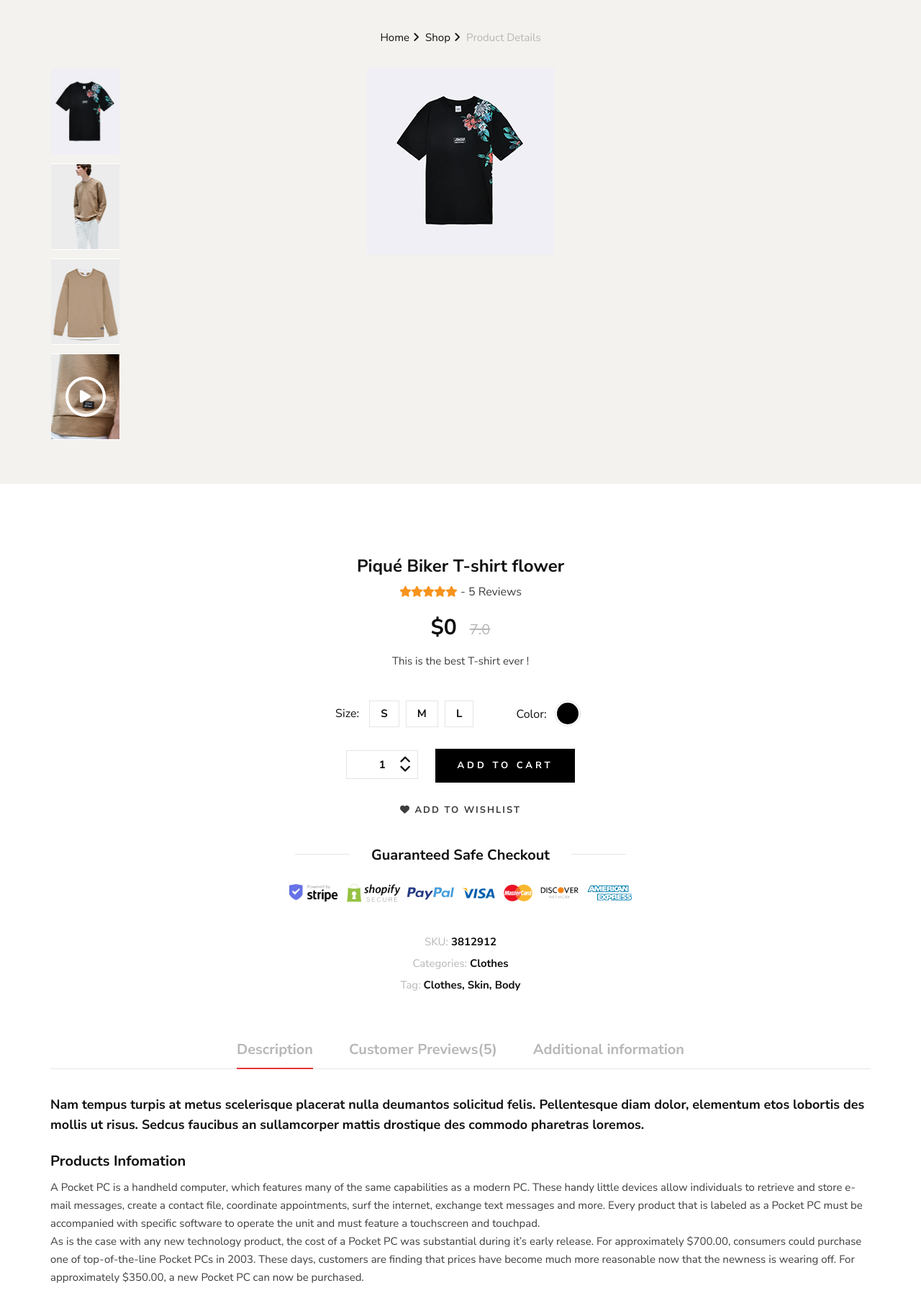
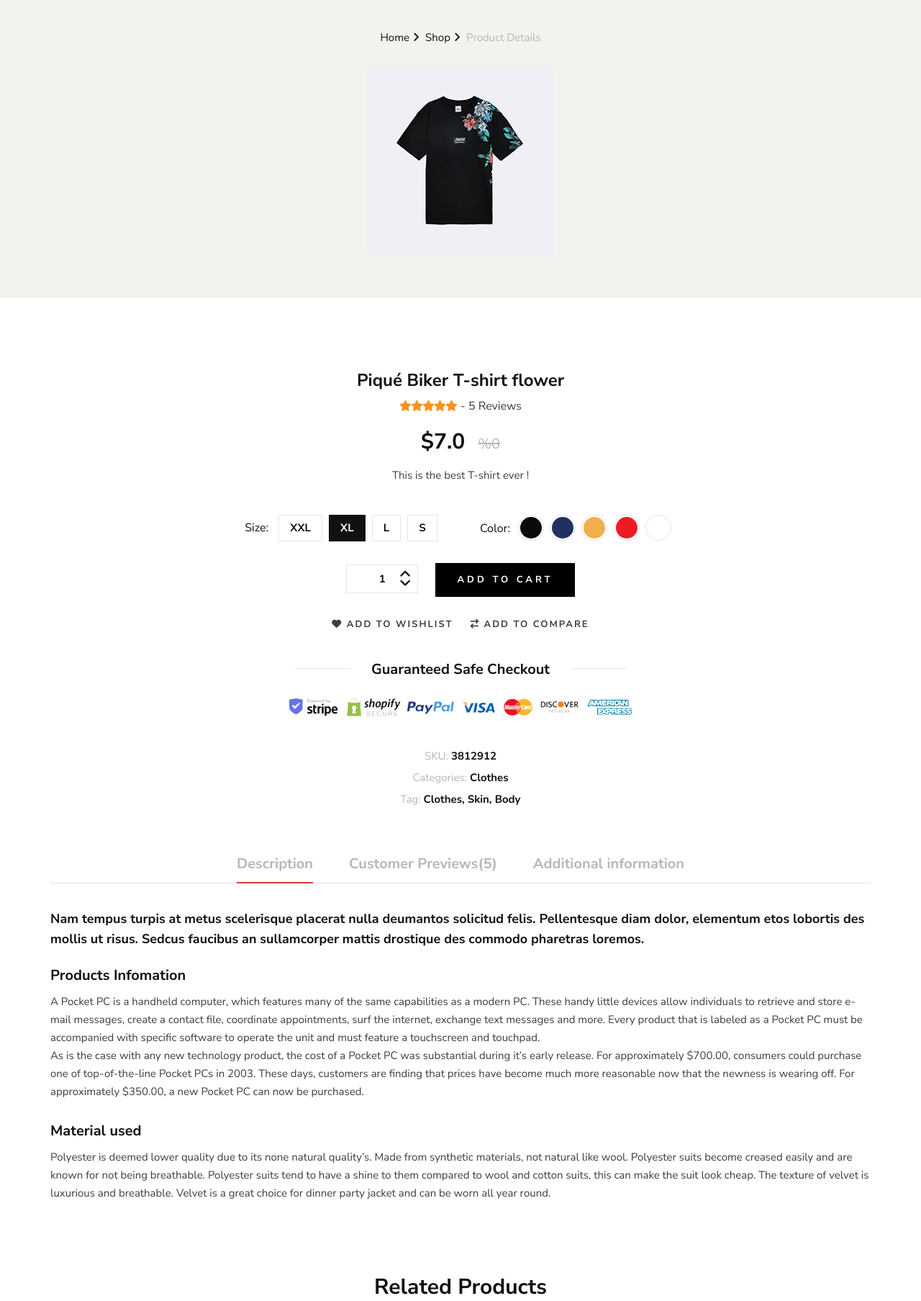
Before and after one commit to islomabdullaev/malefashion-409, a Django app: page /products/1/details in a window 1280 px wide. Shown: the part 155-1962 px from the top of the page at 72% size. Run offline with Django 5.2, Linux system fonts and the light colour scheme; data comes from the database, SQL or seed files in the repository; both versions use the stored data as it was after the commit; some libraries are stand-ins or nearby versions.

Commit message:
shop-part-21

```diff
--- a/config/settings.py
+++ b/config/settings.py
@@ -111,7 +111,7 @@ AUTH_PASSWORD_VALIDATORS = [
 
 LANGUAGE_CODE = 'en-us'
 
-TIME_ZONE = 'UTC'
+TIME_ZONE = 'Asia/Tashkent'
 
 USE_I18N = True
 
--- a/products/admin.py
+++ b/products/admin.py
@@ -3,7 +3,8 @@ from django.contrib import admin
 # models
 from products.models import (
     CategoryModel, BrandModel, SizeModel,
-    ColorModel, TagModel, ProductModel, WishlistModel)
+    ColorModel, TagModel, ProductModel, WishlistModel,
+    ProductImage)
 
 # Register your models here.
 admin.site.register(ProductModel)
@@ -13,3 +14,4 @@ admin.site.register(SizeModel)
 admin.site.register(ColorModel)
 admin.site.register(TagModel)
 admin.site.register(WishlistModel)
+admin.site.register(ProductImage)
--- a/templates/shop-details.html
+++ b/templates/shop-details.html
@@ -10,8 +10,8 @@
                 <div class="row">
                     <div class="col-lg-12">
                         <div class="product__details__breadcrumb">
-                                <a href="{% url 'pages:home' %}">Home</a>
-                                <a href="{% url 'pages:shop' %}">Shop</a>
+                            <a href="./index.html">Home</a>
+                            <a href="./shop.html">Shop</a>
                             <span>Product Details</span>
                         </div>
                     </div>
@@ -19,56 +19,33 @@
                 <div class="row">
                     <div class="col-lg-3 col-md-3">
                         <ul class="nav nav-tabs" role="tablist">
+                            {% for product_image in product.images.all %}
                                 <li class="nav-item">
-                                    <a class="nav-link active" data-toggle="tab" href="#tabs-1" role="tab">
-                                        <div class="product__thumb__pic set-bg" data-setbg="{{ product.image.url }}">
+                                    <a class="nav-link {% if forloop.counter == 1 %} active {% endif %}" data-toggle="tab" href="{% url 'products:details' pk=product.pk %}?#tabs-{{ forloop.counter }}" role="tab">
+                                        <div class="product__thumb__pic set-bg" data-setbg="{{ product_image.image.url }}">
                                         </div>
                                     </a>
                                 </li>
-                                <li class="nav-item">
-                                    <a class="nav-link" data-toggle="tab" href="#tabs-2" role="tab">
-                                        <div class="product__thumb__pic set-bg" data-setbg="{% static 'img/shop-details/thumb-' %}2.png">
-                                        </div>
-                                    </a>
-                                </li>
-                                <li class="nav-item">
-                                    <a class="nav-link" data-toggle="tab" href="#tabs-3" role="tab">
-                                        <div class="product__thumb__pic set-bg" data-setbg="{% static 'img/shop-details/thumb-' %}3.png">
-                                        </div>
-                                    </a>
-                                </li>
-                                <li class="nav-item">
-                                    <a class="nav-link" data-toggle="tab" href="#tabs-4" role="tab">
-                                        <div class="product__thumb__pic set-bg" data-setbg="{% static 'img/shop-details/thumb-' %}4.png">
-                                            <i class="fa fa-play"></i>
-                                        </div>
-                                    </a>
-                                </li>
+                            {% endfor %}
                         </ul>
                     </div>
                     <div class="col-lg-6 col-md-9">
                         <div class="tab-content">
-                                <div class="tab-pane active" id="tabs-1" role="tabpanel">
+                            {% if product.images.all %}
+                                {% for product_image in product.images.all %}
+                                    <div class="tab-pane {% if forloop.counter == 1 %} active {% endif %}" id="tabs-{{ forloop.counter }}" role="tabpanel">
+                                        <div class="product__details__pic__item">
+                                            <img src="{{ product_image.image.url }}" alt="">
+                                        </div>
+                                    </div>
+                                {% endfor %}
+                                {% else %}
+                                    <div class="tab-pane active" id="" role="tabpanel">
                                         <div class="product__details__pic__item">
                                             <img src="{{ product.image.url }}" alt="">
                                         </div>
                                     </div>
-                                <div class="tab-pane" id="tabs-2" role="tabpanel">
-                                    <div class="product__details__pic__item">
-                                        <img src="{% static 'img/shop-details/product-big-' %}3.png" alt="">
-                                    </div>
-                                </div>
-                                <div class="tab-pane" id="tabs-3" role="tabpanel">
-                                    <div class="product__details__pic__item">
-                                        <img src="{% static 'img/shop-details/product-big.png' %}" alt="">
-                                    </div>
-                                </div>
-                                <div class="tab-pane" id="tabs-4" role="tabpanel">
-                                    <div class="product__details__pic__item">
-                                        <img src="{% static 'img/shop-details/product-big-' %}4.png" alt="">
-                                        <a href="https://www.youtube.com/watch?v=8PJ3_p7VqHw&list=RD8PJ3_p7VqHw&start_radio=1" class="video-popup"><i class="fa fa-play"></i></a>
-                                    </div>
-                                </div>
+                            {% endif %}
                         </div>
                     </div>
                 </div>
@@ -88,26 +65,41 @@
                                 <i class="fa fa-star-o"></i>
                                 <span> - {{ product.rating }} Reviews</span>
                             </div>
-                                <h3>${{ product.discount }} <span>{{ product.price }}</span></h3>
+                            <h3>${{ product.price }} <span>%{{ product.discount }}</span></h3>
                             <p>{{ product.description }}</p>
                             <div class="product__details__option">
-                                    {% if not product.category.pk == 9 %}
                                 <div class="product__details__option__size">
                                     <span>Size:</span>
-                                            {% for size in product.sizes.all %}
-                                                <label for="{{ size.title }}">{{ size.title }}
-                                                    <input type="radio" id="{{ size.title }}">
+                                    <label for="xxl">xxl
+                                        <input type="radio" id="xxl">
                                     </label>
-                                            {% endfor %}
+                                    <label class="active" for="xl">xl
+                                        <input type="radio" id="xl">
+                                    </label>
+                                    <label for="l">l
+                                        <input type="radio" id="l">
+                                    </label>
+                                    <label for="sm">s
+                                        <input type="radio" id="sm">
+                                    </label>
                                 </div>
-                                    {% endif %}
                                 <div class="product__details__option__color">
                                     <span>Color:</span>
-                                        {% for color in product.colors.all %}
-                                            <label style="background-color: {{ color.code }};" for="sp-1">
+                                    <label class="c-1" for="sp-1">
                                         <input type="radio" id="sp-1">
                                     </label>
-                                        {% endfor %}
+                                    <label class="c-2" for="sp-2">
+                                        <input type="radio" id="sp-2">
+                                    </label>
+                                    <label class="c-3" for="sp-3">
+                                        <input type="radio" id="sp-3">
+                                    </label>
+                                    <label class="c-4" for="sp-4">
+                                        <input type="radio" id="sp-4">
+                                    </label>
+                                    <label class="c-9" for="sp-9">
+                                        <input type="radio" id="sp-9">
+                                    </label>
                                 </div>
                             </div>
                             <div class="product__details__cart__option">
@@ -119,7 +111,8 @@
                                 <a href="#" class="primary-btn">add to cart</a>
                             </div>
                             <div class="product__details__btns__option">
-                                    <a href="{% url 'products:add_to_wishlist' product_pk=product.pk %}"><i class="fa fa-heart"></i> add to wishlist</a>
+                                <a href="#"><i class="fa fa-heart"></i> add to wishlist</a>
+                                <a href="#"><i class="fa fa-exchange"></i> Add To Compare</a>
                             </div>
                             <div class="product__details__last__option">
                                 <h5><span>Guaranteed Safe Checkout</span></h5>
@@ -286,14 +279,12 @@
                                         {% endif %}
                                     </a>
                                 </li>
-                                    <li><a href="#"><img src="{% static 'img/icon/compare.png' %}" alt=""> <span>Compare</span></a></li>
-                                    <li><a href="{% url 'products:details' pk=related_product.pk %}"><img src="{% static 'img/icon/search.png' %}" alt=""></a></li>
+                                <li><a href="#"><img src="{% static 'img/icon/search.png' %}" alt=""></a></li>
                             </ul>
                         </div>
                         <div class="product__item__text">
                             <h6>{{ related_product.name }}</h6>
                             <a href="#" class="add-cart">+ Add To Cart</a>
-                                <p>{{ related_product.rating }}</p>
                             <div class="rating">
                                 <i class="fa fa-star-o"></i>
                                 <i class="fa fa-star-o"></i>
@@ -303,15 +294,11 @@
                             </div>
                             <h5>${{ related_product.price }}</h5>
                             <div class="product__color__select">
-                                    <label for="pc-1">
+                                {% for color in related_product.colors.all %}
+                                    <label style="background-color: {{ color.code }};" for="pc-1">
                                         <input type="radio" id="pc-1">
                                     </label>
-                                    <label class="active black" for="pc-2">
-                                        <input type="radio" id="pc-2">
-                                    </label>
-                                    <label class="grey" for="pc-3">
-                                        <input type="radio" id="pc-3">
-                                    </label>
+                                {% endfor %}
                             </div>
                         </div>
                     </div>
--- a/templates/shop.html
+++ b/templates/shop.html
@@ -169,6 +169,12 @@
                         <div class="col-lg-4 col-md-6 col-sm-6">
                             <div class="product__item">
                                 <div class="product__item__pic set-bg" data-setbg="{{ product.image.url }}">
+                                    {% if product.is_new %}
+                                        <span class="label">New</span>
+                                    {% endif %}
+                                    {% if product.discount %}
+                                        <span style="margin-top: 30px;" class="label bg-warning">-{{ product.discount }}%</span>
+                                    {% endif %}
                                     <ul class="product__hover">
                                         <li>
                                             <a href="{% url 'products:add_to_wishlist' product_pk=product.pk %}">
```
Also changed, not shown: products/models.py (+21 -0 lines), db.sqlite3, media/products/nested_images/071217_TOMFORD_OMBRE_2_RGB_WebCrop_800x.jpg (added), media/products/nested_images/3b11140a8277f88451f560488140d49c2bf85df1-min.jpg (added), media/products/nested_images/TFD121PER00209_2.webp (added), media/products/nested_images/tomfoed.jpeg (added), pages/migrations/0005_alter_contactmodel_options.py (added), products/migrations/0005_productimage.py (added). Lines whose indentation alone changed are shown as unchanged.
